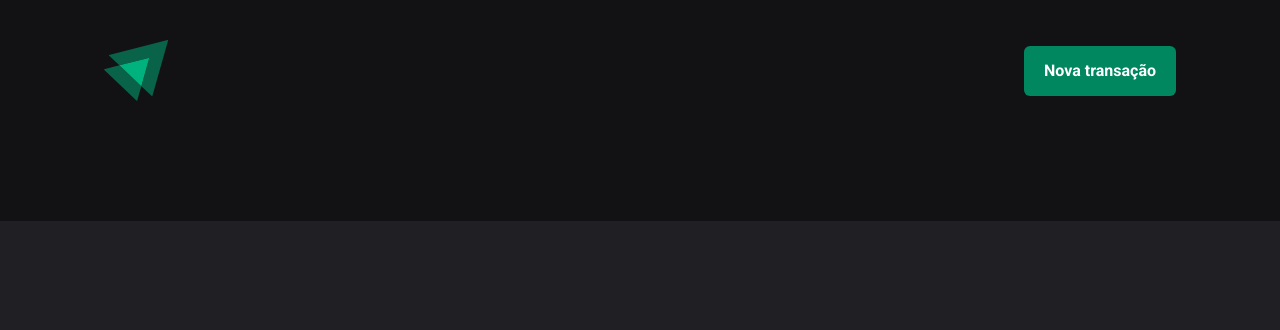
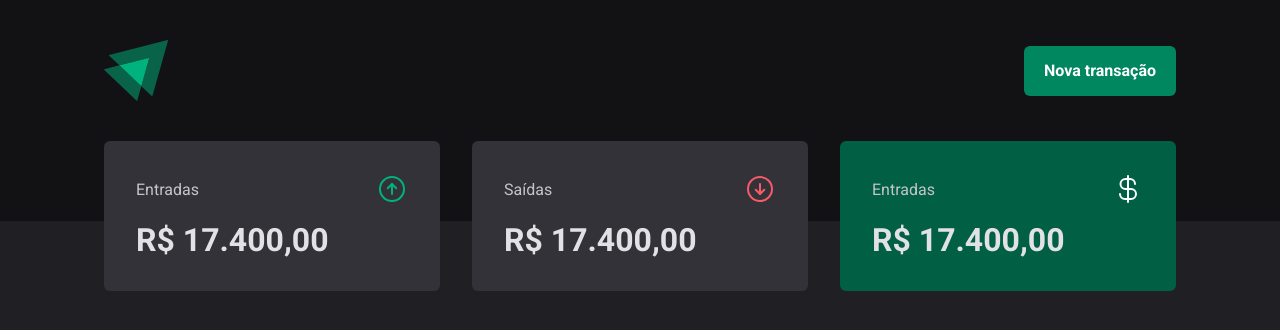
Before and after one commit to N0N4T0/ignite-reactjs-2022, a React (Vite) app in the folder 03-dt-money/: page / in a window 1280 px wide. Shown: the top 330 px of the page. Built offline with nearby package versions, Linux system fonts and the light colour scheme.

Commit message:
feat: Sumary component

```diff
--- a/03-dt-money/package.json
+++ b/03-dt-money/package.json
@@ -9,6 +9,7 @@
     "preview": "vite preview"
   },
   "dependencies": {
+    "phosphor-react": "^1.4.1",
     "react": "^18.2.0",
     "react-dom": "^18.2.0",
     "styled-components": "^5.3.6"
--- /dev/null
+++ b/03-dt-money/src/components/Summary/index.tsx
@@ -0,0 +1,38 @@
+import { ArrowCircleDown, ArrowCircleUp, CurrencyDollar } from "phosphor-react";
+import { useTheme } from "styled-components";
+import { SummaryCard, SummaryContainer } from "./styles";
+
+export function Summary() {
+  const colors = useTheme();
+
+  return (
+    <SummaryContainer>
+      <SummaryCard>
+        <header>
+          <span>Entradas</span>
+          <ArrowCircleUp size={32} color={colors["green-300"]} />
+        </header>
+
+        <strong>R$ 17.400,00</strong>
+      </SummaryCard>
+
+      <SummaryCard>
+        <header>
+          <span>Saídas</span>
+          <ArrowCircleDown size={32} color={colors["red-300"]} />
+        </header>
+
+        <strong>R$ 17.400,00</strong>
+      </SummaryCard>
+
+      <SummaryCard variant="green">
+        <header>
+          <span>Entradas</span>
+          <CurrencyDollar size={32} color={colors.white} />
+        </header>
+
+        <strong>R$ 17.400,00</strong>
+      </SummaryCard>
+    </SummaryContainer>
+  );
+}
--- /dev/null
+++ b/03-dt-money/src/components/Summary/styles.ts
@@ -0,0 +1,43 @@
+import styled, { css } from "styled-components";
+
+interface SummaryCardProps {
+  variant?: "green";
+}
+
+export const SummaryContainer = styled.section`
+  width: 100%;
+  max-width: 1120px;
+  margin: 0 auto;
+  padding: 0 1.5rem;
+
+  display: grid;
+  grid-template-columns: repeat(3, 1fr);
+  gap: 2rem;
+
+  margin-top: -5rem;
+`;
+
+export const SummaryCard = styled.div<SummaryCardProps>`
+  background: ${(props) => props.theme["gray-600"]};
+  border-radius: 6px;
+  padding: 2rem;
+
+  header {
+    display: flex;
+    align-items: center;
+    justify-content: space-between;
+    color: ${(props) => props.theme["gray-300"]};
+  }
+
+  strong {
+    display: block;
+    margin-top: 1rem;
+    font-size: 2rem;
+  }
+
+  ${(props) =>
+    props.variant === "green" &&
+    css`
+      background: ${props.theme["green-700"]};
+    `}
+`;
--- a/03-dt-money/src/pages/Transactions/index.tsx
+++ b/03-dt-money/src/pages/Transactions/index.tsx
@@ -1,9 +1,11 @@
 import { Header } from "../../components/Header";
+import { Summary } from "../../components/Summary";
 
 export function Transactions() {
   return (
     <div>
       <Header />
+      <Summary />
     </div>
   );
 }
```
Also changed, not shown: 1 other file (tests, documents, lock files or other folders).
